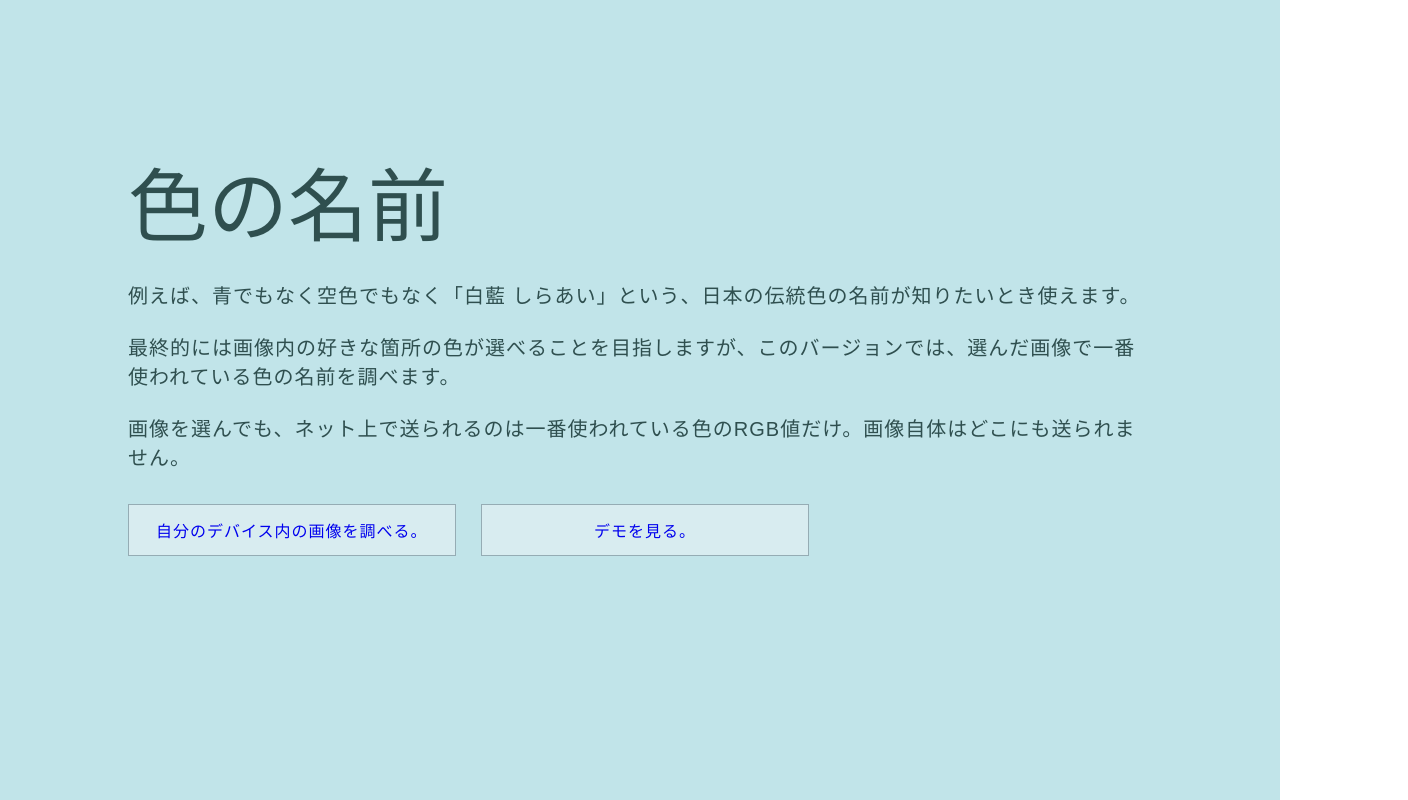
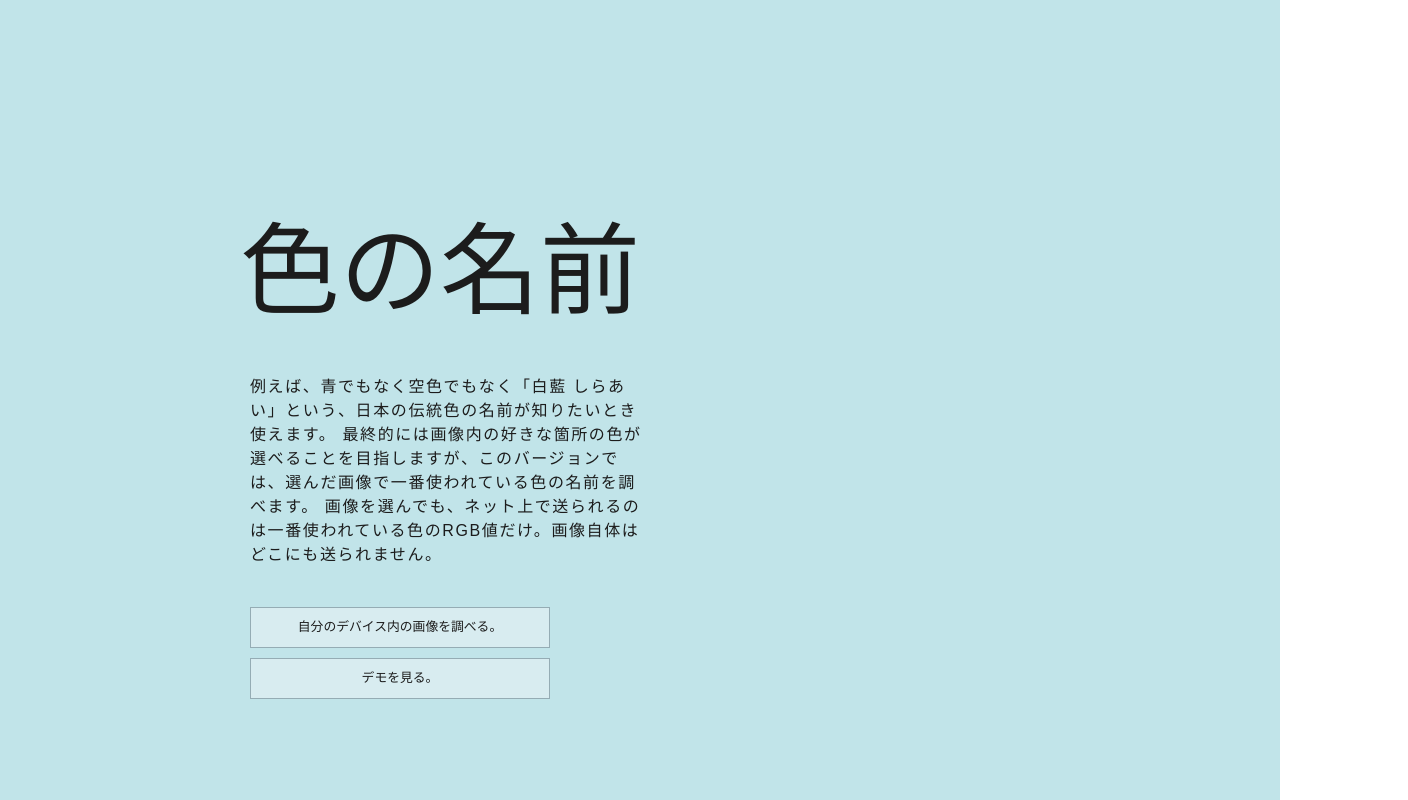
Before and after one commit to miomaeshima/name-of-colors, a React (Create React App) app in the folder client/: page / in a window 1280 px wide. Shown: the top 800 px of the page, 1408 px wide, since content can reach past the window. Built offline with nearby package versions, Linux system fonts and the light colour scheme; what colorthief would draw is missing.

Commit message:
added global style on App.css, edited Home for layout

```diff
--- a/client/src/App.css
+++ b/client/src/App.css
@@ -1,4 +1,65 @@
+/* http://meyerweb.com/eric/tools/css/reset/
+   v2.0 | 20110126
+   License: none (public domain)
+*/
+
+html, body, div, span, applet, object, iframe,
+h1, h2, h3, h4, h5, h6, p, blockquote, pre,
+a, abbr, acronym, address, big, cite, code,
+del, dfn, em, img, ins, kbd, q, s, samp,
+small, strike, strong, sub, sup, tt, var,
+b, u, i, center,
+dl, dt, dd, ol, ul, li,
+fieldset, form, label, legend,
+table, caption, tbody, tfoot, thead, tr, th, td,
+article, aside, canvas, details, embed,
+figure, figcaption, footer, header, hgroup,
+menu, nav, output, ruby, section, summary,
+time, mark, audio, video {
+	margin: 0;
+	padding: 0;
+	border: 0;
+	font-size: 100%;
+	font-family: "游明朝", "Yu Mincho", YuMincho, "Hiragino Mincho Pro", serif;
+	color: #1c1c1c;
+	vertical-align: baseline;
+}
+/* HTML5 display-role reset for older browsers */
+article, aside, details, figcaption, figure,
+footer, header, hgroup, menu, nav, section {
+	display: block;
+}
+body {
+	line-height: 1;
+}
+ol, ul {
+	list-style: none;
+}
+blockquote, q {
+	quotes: none;
+}
+blockquote:before, blockquote:after,
+q:before, q:after {
+	content: '';
+	content: none;
+}
+table {
+	border-collapse: collapse;
+	border-spacing: 0;
+}
+
 body {
   display: flex;
   flex-direction: column;
 }
+
+*,
+*:before,
+*:after{
+	box-sizing: border-box;
+    font-size: 16px;
+  	line-height: 1.45;
+	/* 以下2行は文字のギザギザをなめらかにするantialiasingのため */
+	-webkit-font-smoothing: antialiased;
+	-moz-osx-font-smoothing: auto;
+}
--- a/client/src/components/Home/Home.css
+++ b/client/src/components/Home/Home.css
@@ -1,51 +1,38 @@
-body {
-  height: 100%;
-  font-family: "游明朝", "Yu Mincho", YuMincho, "Hiragino Mincho Pro", serif;
-  color: #1c1c1c;
-}
-
 html {
   scroll-behavior: smooth;
   height: 100%;
 }
 
 #home {
-  background-color: beige;
+  height: 115vh;
+  width: 100vw;
+  background: #c1e4e9;
+  padding-top: 200px;
+  padding-left: 250px;
   display: flex;
-  flex-direction: column;
+}
+
+#intro {
+  width: 400px;
 }
 
 #title {
-  font-size: 80px;
-  font-family: "游明朝", "Yu Mincho", YuMincho, "Hiragino Mincho Pro", serif;
-  padding-left: 10vw;
-  padding-top: 15vh;
-  color: darkslategray;
-
-  display: flex;
-  align-items: center;
-  height: 20vh;
-}
-#description {
-  padding-left: 10vw;
-  padding-right: 10vw;
-  font-size: 20px;
-  font-family: "メイリオ", "Meiryo", sans-serif;
-  letter-spacing: 0.05em;
-  color: darkslategray;
-}
-#intro {
-  /* margin-top: 50px; */
-  height: 115vh;
-  width: 100vw;
-  background: #c1e4e9;
+  font-size: 100px;
+  margin-bottom: 30px;
+  margin-left: -10px;
 }
 
+#description {
+  font-family: "メイリオ", "Meiryo", sans-serif;
+  letter-spacing: 0.1rem;
+  line-height: 1.5rem;
+  margin-bottom: 30px;
+}
+
+
 #clickContainer {
-  width: 100vw;
   display: flex;
-  flex-direction: row;
-  flex-wrap: wrap;
+  flex-direction: column;
 }
 
 .button {
--- a/client/src/components/Home/Home.js
+++ b/client/src/components/Home/Home.js
@@ -1,4 +1,5 @@
 import "./Home.css";
+
 
 function Home() {
   return (
@@ -7,26 +8,19 @@
         <div id="title">色の名前</div>
         <div id="description">
           例えば、青でもなく空色でもなく「白藍
-          しらあい」という、日本の伝統色の名前が知りたいとき使えます。
-          <br />
-          <br />
-          最終的には画像内の好きな箇所の色が選べることを目指しますが、このバージョンでは、選んだ画像で一番使われている色の名前を調べます。
-          <br />
-          <br />
+          しらあい」という、日本の伝統色の名前が知りたいとき使えます。         最終的には画像内の好きな箇所の色が選べることを目指しますが、このバージョンでは、選んだ画像で一番使われている色の名前を調べます。
           画像を選んでも、ネット上で送られるのは一番使われている色のRGB値だけ。画像自体はどこにも送られません。
-          <br />
-          <br />
-          <div id="clickContainer">
-            <div>
+        </div>
+        <div id="clickContainer">
+          <div>
               <a href="#selectYourFile" className="button" id="button1">
                 自分のデバイス内の画像を調べる。
               </a>
-            </div>
-            <div>
+          </div>
+          <div>
               <a href="#demoImage" className="button">
                 デモを見る。
               </a>
-            </div>
           </div>
         </div>
       </div>
--- a/client/src/components/Selectfile/SelectFile.js
+++ b/client/src/components/Selectfile/SelectFile.js
@@ -42,6 +42,8 @@
     let data = await getRgb(e);
     setColorData(data);
     setBackgroundColor(`rgb(${data.r}, ${data.g}, ${data.b})`);
+
+    placeSelectPage();
   };
 
   const refresh = () => {
```
